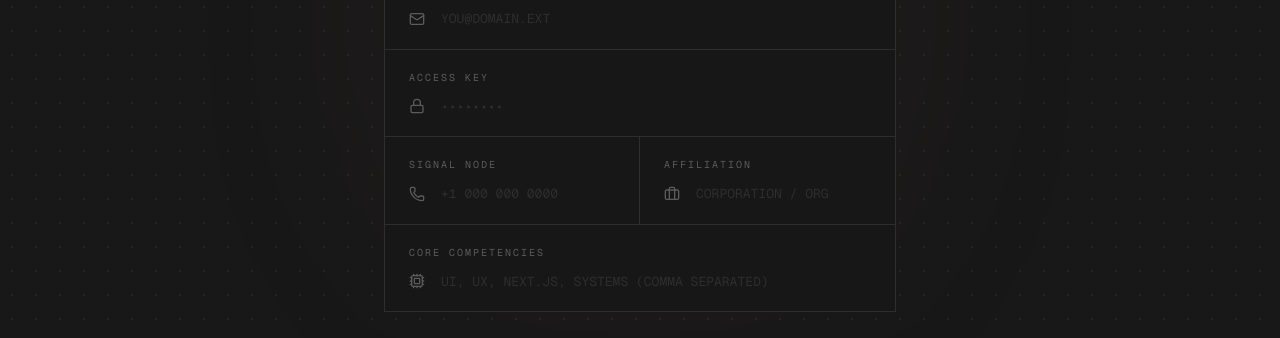
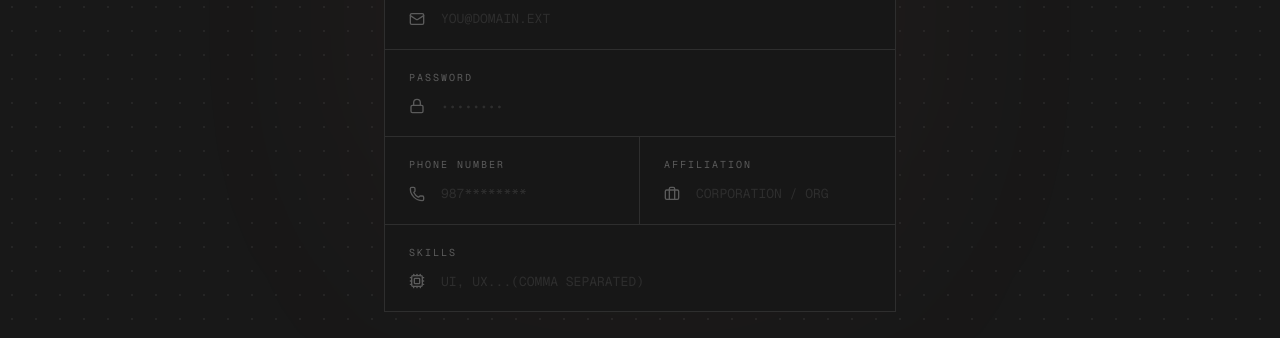
Before and after one commit to Ishpreet-Singh-Channa/uxathon-vivo, a Next.js app: page /register in a window 1280 px wide. Shown: the part 389-727 px from the top of the page. Built offline with nearby package versions, Linux system fonts and the light colour scheme.

Commit message:
placeholder correction

```diff
--- a/app/register/page.tsx
+++ b/app/register/page.tsx
@@ -91,12 +91,12 @@ export default function RegisterPage() {
                         <div className="border border-[#2e2e2e] bg-[#171717] divide-y divide-[#2e2e2e]">
                             <RegisterInput label="Full Name" name="name" type="text" placeholder="J. DOE" icon={<UserPlus size={16} />} required />
                             <RegisterInput label="Email Address" name="email" type="email" placeholder="YOU@DOMAIN.EXT" icon={<Mail size={16} />} required />
-                            <RegisterInput label="Access Key" name="password" type="password" placeholder="••••••••" icon={<Lock size={16} />} required />
+                            <RegisterInput label="Password" name="password" type="password" placeholder="••••••••" icon={<Lock size={16} />} required />
                             <div className="grid grid-cols-1 sm:grid-cols-2 divide-y sm:divide-y-0 sm:divide-x divide-[#2e2e2e]">
-                                <RegisterInput label="Signal Node" name="phone" type="tel" placeholder="+1 000 000 0000" icon={<Phone size={16} />} required />
+                                <RegisterInput label="Phone Number" name="phone" type="tel" placeholder="987********" icon={<Phone size={16} />} required />
                                 <RegisterInput label="Affiliation" name="company" type="text" placeholder="CORPORATION / ORG" icon={<Briefcase size={16} />} required />
                             </div>
-                            <RegisterInput label="Core Competencies" name="skills" type="text" placeholder="UI, UX, NEXT.JS, SYSTEMS (COMMA SEPARATED)" icon={<Cpu size={16} />} required />
+                            <RegisterInput label="Skills" name="skills" type="text" placeholder="UI, UX...(COMMA SEPARATED)" icon={<Cpu size={16} />} required />
                         </div>
 
                         {error && (
```
